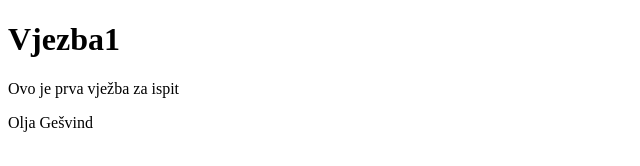
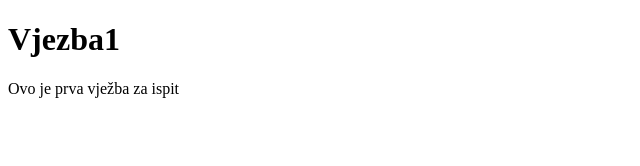
Before and after one commit to MindBodyCodeOrg/vjezba1, a website: page index.html in a window 1280 px wide. Shown: the full height of the page, 0-640 px from the left. Drawn offline with Linux system fonts and the light colour scheme.

Commit message:
Revert "Prvi zadatak olja gesvind"

```diff
--- a/index.html
+++ b/index.html
@@ -10,7 +10,5 @@
 		<h1>Vjezba1</h1>
 
 		<p>Ovo je prva vježba za ispit</p>
-
-		<p>Olja Gešvind</p>
 	</body>
 </html>
```
Also changed, not shown: README.md.
